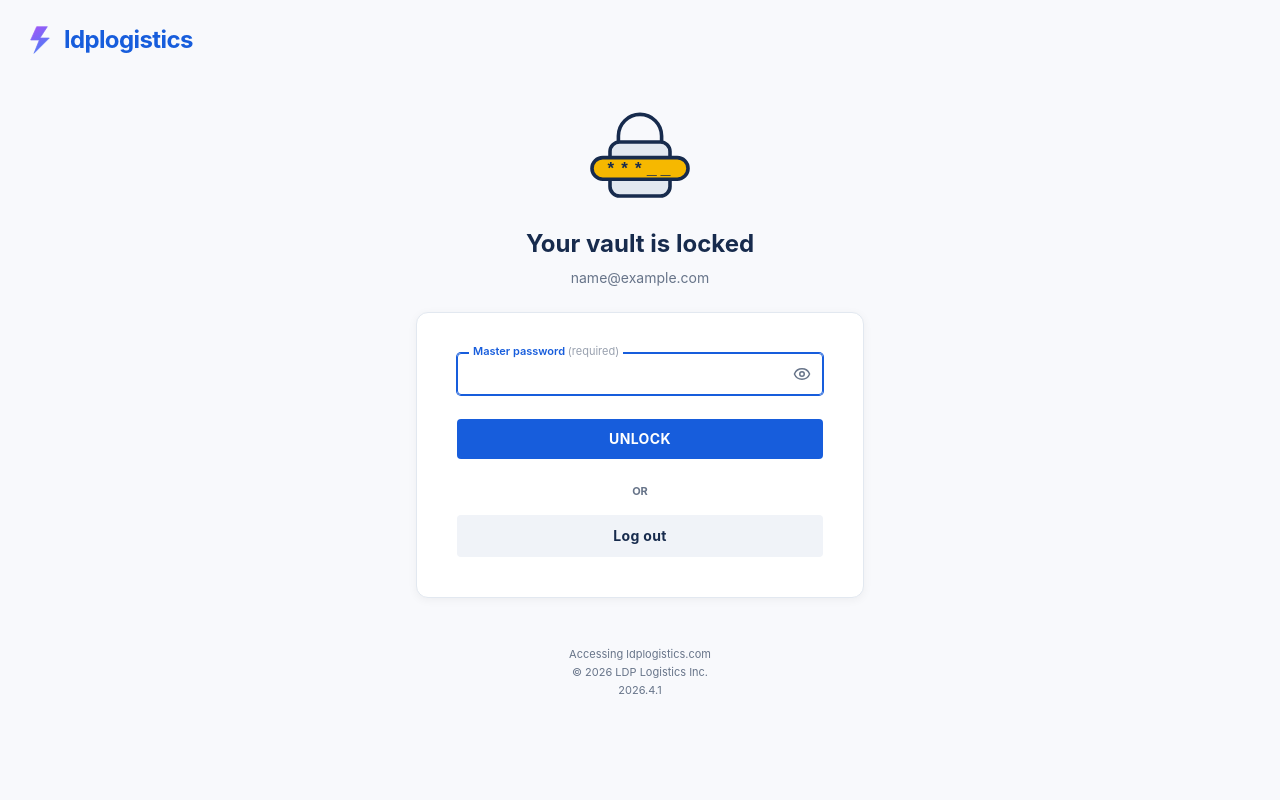
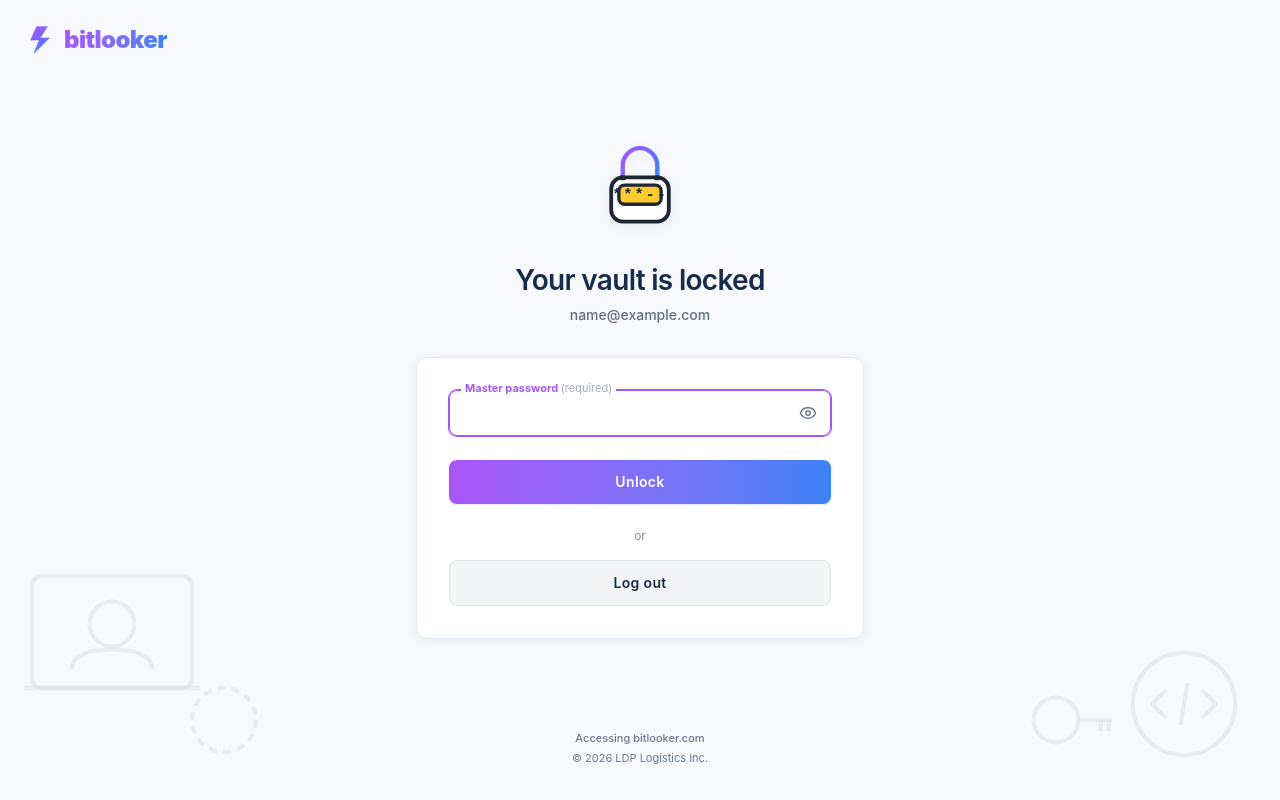
Before and after one commit to Arbaz2219/LDP-Vault, a React (Vite) app in the folder frontend/: page /login in a window 1280 px wide. Built offline with nearby package versions, Linux system fonts and the light colour scheme; no server answers; sample sign-in values are in the browser's storage.

Commit message:
Update Sidebar Layout and VaultLock pages to consistently use Bitlooker branding and lightning gradient theme

```diff
--- a/frontend/src/components/Layout.tsx
+++ b/frontend/src/components/Layout.tsx
@@ -27,7 +27,7 @@
         <div className="p-4 flex items-center gap-2 mb-4">
           <LDPLogo className="w-8 h-8 brightness-0 invert" />
           <div>
-            <h1 className="font-bold text-lg leading-tight">bitwarden</h1>
+            <h1 className="font-bold text-lg leading-tight">bitlooker</h1>
             <p className="text-[10px] opacity-80 uppercase tracking-wider font-semibold">Password Manager</p>
           </div>
         </div>
--- a/frontend/src/pages/VaultLock.tsx
+++ b/frontend/src/pages/VaultLock.tsx
@@ -1,7 +1,6 @@
 import React, { useState } from 'react';
 import { useAuth } from '../context/AuthContext';
 import { Eye, EyeOff } from 'lucide-react';
-import BitwardenLockIcon from '../components/LockIcon';
 import LDPLogo from '../components/LDPLogo';
 
 const VaultLock: React.FC = () => {
@@ -19,34 +18,106 @@
   };
 
   return (
-    <div className="min-h-screen bg-[#f8f9fc] flex flex-col font-sans">
-      {/* Top Left Logo */}
-      <div className="p-6">
-        <div className="flex items-center gap-2 text-[#175ddc]">
+    <div className="min-h-screen bg-[#f8f9fc] flex flex-col justify-between font-sans relative overflow-hidden select-none">
+
+      {/* Top Left Brand Header */}
+      <header className="p-6 z-10">
+        <div className="flex items-center gap-2 hover:opacity-90 transition-opacity cursor-pointer">
           <LDPLogo className="w-8 h-8" />
-          <span className="text-2xl font-bold tracking-tight">ldplogistics</span>
+          <span className="text-2xl font-black tracking-tight bg-gradient-to-r from-[#a855f7] to-[#3b82f6] bg-clip-text text-transparent">bitlooker</span>
         </div>
-      </div>
+      </header>
 
-      <div className="flex-1 flex flex-col items-center justify-center -mt-20 px-4">
-        {/* Center Lock Icon */}
-        <div className="mb-2 flex flex-col items-center">
-          <BitwardenLockIcon />
-          <h1 className="text-2xl font-bold text-[#172b4d] mt-2">Your vault is locked</h1>
-          <p className="text-sm text-[#677489] mt-2">{user?.email}</p>
+      {/* Center Main Content Container */}
+      <main className="flex-1 flex flex-col items-center justify-center px-4 py-8 z-10">
+
+        {/* Animated Locked Padlock SVG Illustration */}
+        <div className="mb-6 flex flex-col items-center">
+          <svg className="w-24 h-24 drop-shadow-[0_4px_6px_rgba(0,0,0,0.05)]" viewBox="0 0 100 100" fill="none" xmlns="http://www.w3.org/2000/svg">
+            {/* Padlock shackle */}
+            <path
+              d="M32 42V28C32 17.5 40.5 9.5 50 9.5C59.5 9.5 68 17.5 68 28V42"
+              stroke="url(#vault-shackle-grad)"
+              strokeWidth="4.5"
+              strokeLinecap="round"
+            />
+            {/* Padlock body */}
+            <rect
+              x="20"
+              y="40"
+              width="60"
+              height="46"
+              rx="12"
+              fill="#ffffff"
+              stroke="#1d2736"
+              strokeWidth="4"
+            />
+            {/* Padlock inner plate */}
+            <rect
+              x="28"
+              y="48"
+              width="44"
+              height="20"
+              rx="6"
+              fill="#fecb2f"
+              stroke="#1d2736"
+              strokeWidth="3.5"
+            />
+            {/* Keyhole or Password Dots representation */}
+            <text
+              x="50"
+              y="62"
+              fontFamily="monospace"
+              fontSize="16"
+              fontWeight="900"
+              fill="#1d2736"
+              textAnchor="middle"
+              letterSpacing="2"
+            >
+              ***--
+            </text>
+            {/* Base shackle support */}
+            <rect x="29" y="38" width="6" height="5" rx="1" fill="#1d2736" />
+            <rect x="65" y="38" width="6" height="5" rx="1" fill="#1d2736" />
+
+            <defs>
+              <linearGradient id="vault-shackle-grad" x1="32" y1="9.5" x2="68" y2="42" gradientUnits="userSpaceOnUse">
+                <stop offset="0%" stopColor="#a855f7" />
+                <stop offset="100%" stopColor="#3b82f6" />
+              </linearGradient>
+            </defs>
+          </svg>
         </div>
 
-        {/* Input Card */}
-        <div className="bg-white p-10 rounded-xl shadow-[0_2px_10px_rgba(0,0,0,0.05)] border border-[#e2e8f0] w-full max-w-[448px] mt-4">
+        {/* Heading */}
+        <h1 className="text-[28px] font-semibold text-[#172b4d] tracking-tight mb-1 text-center">
+          Your vault is locked
+        </h1>
+
+        {/* Dynamic Subheading */}
+        <p className="text-sm text-[#5e6c84] mb-8 font-medium text-center">
+          {user?.email}
+        </p>
+
+        {/* Unlock Form Card */}
+        <div className="bg-white p-8 rounded-xl shadow-[0_2px_12px_rgba(0,0,0,0.06)] border border-[#e2e8f0] w-full max-w-[448px] transition-all">
+
+          {error && (
+            <div className="bg-red-50 text-red-600 p-3 rounded-lg mb-6 text-xs text-center border border-red-100 font-medium">
+              {error}
+            </div>
+          )}
+
           <form onSubmit={handleUnlock} className="space-y-6">
+            {/* Master Password Field */}
             <div className="relative group">
-              <label className="absolute -top-2.5 left-3 bg-white px-1 text-[11px] font-semibold text-[#677489] group-focus-within:text-[#175ddc] z-10 transition-colors">
-                Master password <span className="text-gray-400 font-normal">(required)</span>
+              <label className="absolute -top-2.5 left-3 bg-white px-1 text-[11px] font-bold text-[#6b778c] group-focus-within:text-[#a855f7] z-10 transition-colors">
+                Master password <span className="text-[#a5adba] font-normal">(required)</span>
               </label>
               <div className="relative">
                 <input
                   type={showPassword ? "text" : "password"}
-                  className="w-full px-3 py-2.5 border border-[#ced4da] rounded focus:outline-none focus:border-[#175ddc] focus:ring-1 focus:ring-[#175ddc] text-gray-900 text-sm transition-all"
+                  className="w-full pl-3.5 pr-12 py-3 border border-[#ced4da] rounded-lg focus:outline-none focus:border-[#a855f7] focus:ring-1 focus:ring-[#a855f7] text-gray-900 text-sm transition-all"
                   value={password}
                   onChange={(e) => setPassword(e.target.value)}
                   autoFocus
@@ -55,36 +126,66 @@
                 <button
                   type="button"
                   onClick={() => setShowPassword(!showPassword)}
-                  className="absolute right-3 top-1/2 -translate-y-1/2 text-[#677489] hover:text-[#172b4d]"
+                  className="absolute right-3.5 top-1/2 -translate-y-1/2 text-[#6b778c] hover:text-[#a855f7] transition-colors"
                 >
                   {showPassword ? <EyeOff size={18} /> : <Eye size={18} />}
                 </button>
               </div>
             </div>
 
-            {error && <div className="text-red-500 text-xs text-center">{error}</div>}
-
-            <button type="submit" className="w-full py-2.5 bg-[#175ddc] hover:bg-[#134db8] text-white font-bold rounded transition-colors text-sm tracking-wide uppercase">
-              UNLOCK
+            {/* Unlock Button */}
+            <button
+              type="submit"
+              className="w-full py-3 bg-gradient-to-r from-[#a855f7] to-[#3b82f6] hover:from-[#b55fe6] hover:to-[#4f92ff] text-white font-semibold rounded-lg transition-colors text-sm tracking-wide shadow-sm hover:shadow active:scale-[0.99] transform"
+            >
+              Unlock
             </button>
           </form>
 
+          {/* Action toggle / logout option */}
           <div className="mt-6 flex flex-col items-center">
-            <span className="text-[11px] font-bold text-[#677489] mb-4 uppercase">or</span>
+            <span className="text-xs text-[#8993a4] mb-4">or</span>
             <button
               onClick={logout}
-              className="w-full py-2.5 bg-[#f0f3f8] hover:bg-[#e4e9f2] text-[#172b4d] font-bold rounded transition-colors text-sm tracking-wide border border-transparent"
+              className="w-full py-3 border border-[#dfe1e6] bg-[#f4f5f7] hover:bg-[#ebecf0] text-[#172b4d] font-semibold rounded-lg transition-colors text-sm tracking-wide"
             >
               Log out
             </button>
           </div>
         </div>
+      </main>
 
-        <div className="mt-12 text-center text-[11px] text-[#677489] leading-relaxed">
-          <p className="hover:underline cursor-pointer">Accessing ldplogistics.com</p>
-          <p>© 2026 LDP Logistics Inc.</p>
-          <p>2026.4.1</p>
-        </div>
+      {/* Footer Branding */}
+      <footer className="py-8 text-center text-[11px] text-[#6b778c] leading-relaxed z-10">
+        <p className="hover:underline cursor-pointer font-medium hover:text-[#175ddc] transition-colors">
+          Accessing bitlooker.com
+        </p>
+        <p className="mt-0.5">© 2026 LDP Logistics Inc.</p>
+      </footer>
+
+      {/* Bottom Left Vector Shapes Decoration */}
+      <div className="absolute bottom-0 left-0 w-80 h-80 text-gray-300/40 pointer-events-none z-0">
+        <svg className="w-full h-full" viewBox="0 0 200 200" fill="none" xmlns="http://www.w3.org/2000/svg">
+          <rect x="20" y="60" width="100" height="70" rx="6" stroke="currentColor" strokeWidth="2.5"/>
+          <line x1="15" y1="130" x2="125" y2="130" stroke="currentColor" strokeWidth="3"/>
+          <circle cx="70" cy="90" r="14" stroke="currentColor" strokeWidth="2.5"/>
+          <path d="M45 118C45 110 55 106 70 106C85 106 95 110 95 118" stroke="currentColor" strokeWidth="2.5"/>
+          <circle cx="140" cy="150" r="20" stroke="currentColor" strokeWidth="2.5" strokeDasharray="5 4"/>
+        </svg>
+      </div>
+
+      {/* Bottom Right Vector Shapes Decoration */}
+      <div className="absolute bottom-0 right-0 w-80 h-80 text-gray-300/40 pointer-events-none z-0">
+        <svg className="w-full h-full" viewBox="0 0 200 200" fill="none" xmlns="http://www.w3.org/2000/svg">
+          <circle cx="140" cy="140" r="32" stroke="currentColor" strokeWidth="2.5"/>
+          <path d="M128 132L120 140L128 148" stroke="currentColor" strokeWidth="2.5" strokeLinecap="round" strokeLinejoin="round"/>
+          <path d="M152 132L160 140L152 148" stroke="currentColor" strokeWidth="2.5" strokeLinecap="round" strokeLinejoin="round"/>
+          <path d="M142 128L138 152" stroke="currentColor" strokeWidth="2.5" strokeLinecap="round" strokeLinejoin="round"/>
+          <circle cx="60" cy="150" r="14" stroke="currentColor" strokeWidth="2.5"/>
+          <path d="M74 150H95" stroke="currentColor" strokeWidth="2.5"/>
+          <path d="M88 150V157" stroke="currentColor" strokeWidth="2.5"/>
+          <path d="M93 150V157" stroke="currentColor" strokeWidth="2.5"/>
+        </svg>
       </div>
     </div>
   );
```
